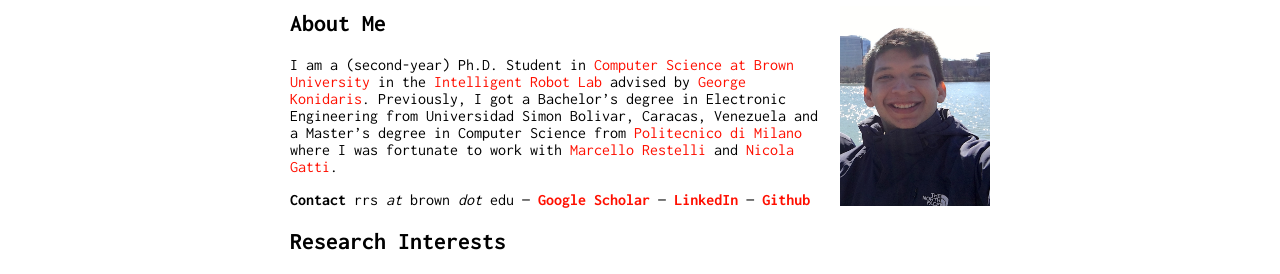
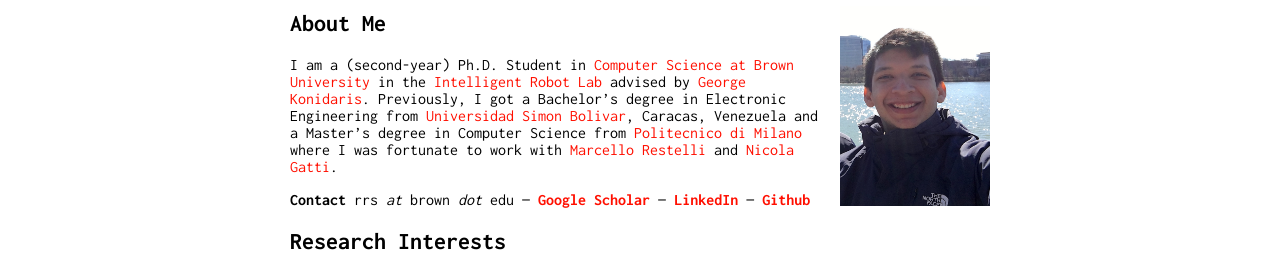
Before and after one commit to rafarodsa/rafarodsa.github.io, a Jekyll site: the page built from index.md, in a window 1280 px wide. Shown: the part 120-394 px from the top of the page. Built offline with Jekyll 4.4.1, drawn with Linux system fonts in a browser that asks for light colours; our own code applies the rules of GitHub Pages for plain Markdown files; part of the change alters nothing that is shown.

Commit message:
link to usb

```diff
--- a/index.md
+++ b/index.md
@@ -6,7 +6,7 @@ layout: default
 
 <img class="profile-picture" src="profile.jpg">
 
-I am a (second-year) Ph.D. Student in [Computer Science at Brown University](https://cs.brown.edu) in the [Intelligent Robot Lab](http://irl.cs.brown.edu) advised by [George Konidaris](http://cs.brown.edu/people/gdk/). Previously, I got a Bachelor's degree in Electronic Engineering from Universidad Simon Bolivar, Caracas, Venezuela and a Master's degree in Computer Science from [Politecnico di Milano](https://polimi.it) where I was fortunate to work with [Marcello Restelli](https://restelli.faculty.polimi.it/MyWebSite/index.shtml) and [Nicola Gatti](https://www.gametheory.polimi.it/nicola-gatti.html).
+I am a (second-year) Ph.D. Student in [Computer Science at Brown University](https://cs.brown.edu) in the [Intelligent Robot Lab](http://irl.cs.brown.edu) advised by [George Konidaris](http://cs.brown.edu/people/gdk/). Previously, I got a Bachelor's degree in Electronic Engineering from [Universidad Simon Bolivar](http://www.usb.ve), Caracas, Venezuela and a Master's degree in Computer Science from [Politecnico di Milano](https://polimi.it) where I was fortunate to work with [Marcello Restelli](https://restelli.faculty.polimi.it/MyWebSite/index.shtml) and [Nicola Gatti](https://www.gametheory.polimi.it/nicola-gatti.html).
 
 **Contact** rrs *at* brown *dot* edu --- **[Google Scholar](https://scholar.google.com/citations?user=ONxoqRUAAAAJ&hl=es)** --- **[LinkedIn](https://linkedin.com/in/rafarodsa)**
 --- **[Github](https://github.com/rafarodsa)**
```
